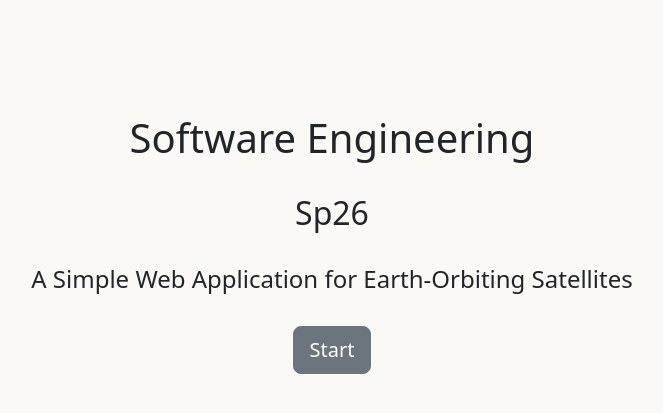
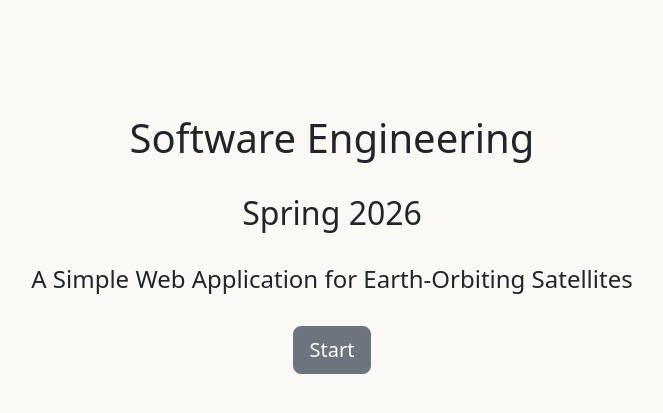
Before and after one commit to berillay/SWE_Sp26_HW, a Flask app: page / in a window 1280 px wide. Shown: the part 156-569 px from the top of the page, without its empty margins (308-971 px from the left). Run offline with Flask 3, Linux system fonts and the light colour scheme.

Commit message:
Change Sp26 to Spring 2026

```diff
--- a/app/templates/index.html
+++ b/app/templates/index.html
@@ -4,7 +4,7 @@
     <div class="col-md-12">
       <div class="text-center">
         <h1>Software Engineering</h1><br>
-        <h2>Sp26</h2><br>
+        <h2>Spring 2026</h2><br>
         <h4>A Simple Web Application for Earth-Orbiting Satellites</h4><br>
         <a href="/calculate" class="btn btn-lg btn-secondary" role="button">Start</a>
       </div>
```
